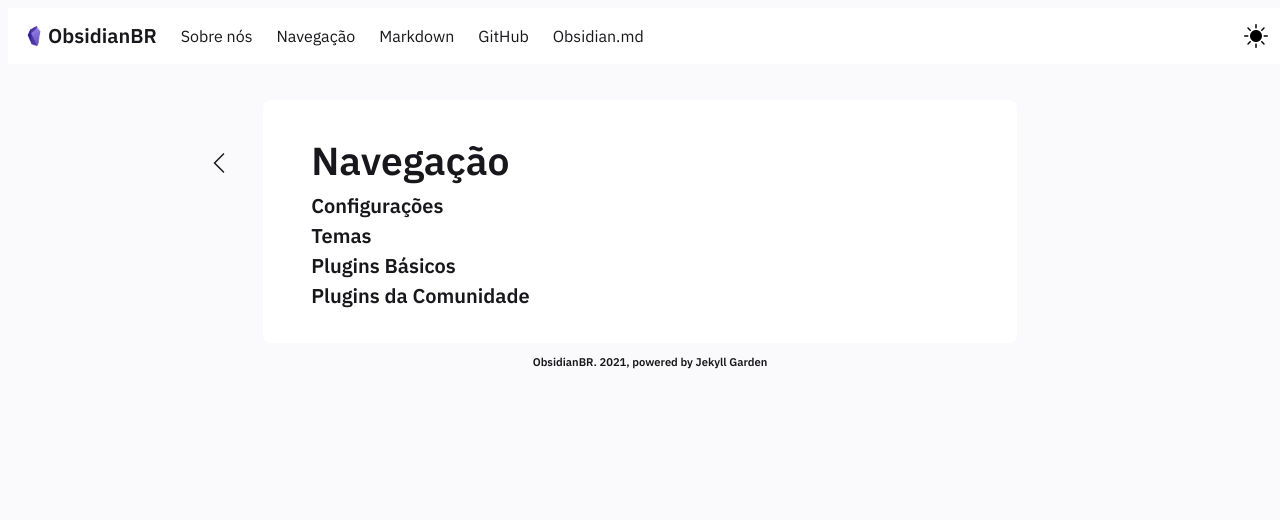
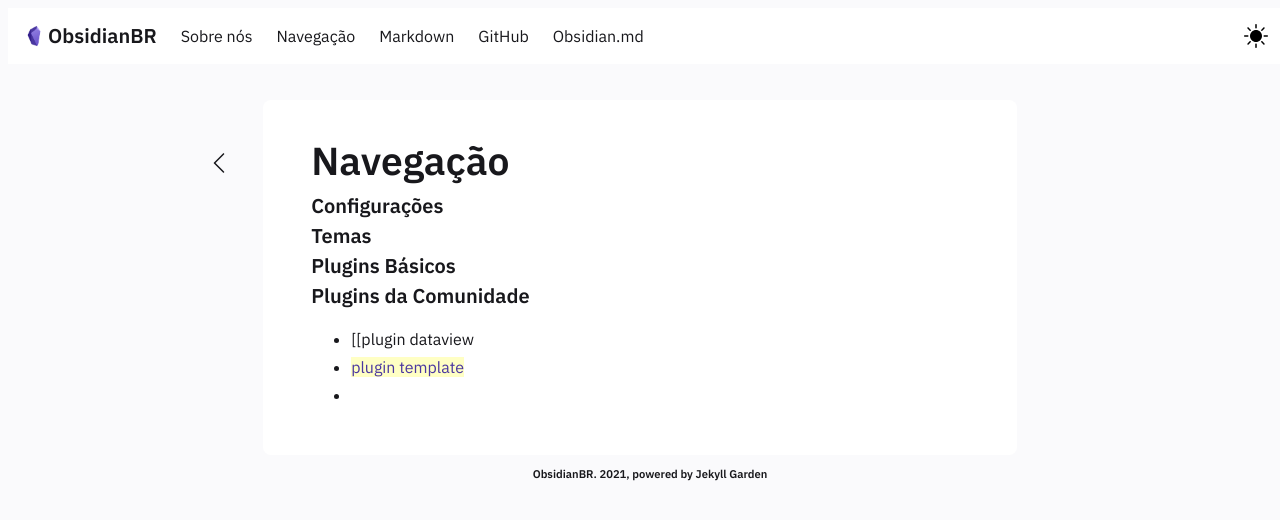
Before and after one commit to obsidianbr/obsidianbr.github.io, a Jekyll site: the page built from _posts/2021-12-12-nav.md, in a window 1280 px wide. Shown: the top 520 px of the page. Built offline with Jekyll 4.4.1, drawn with Linux system fonts in a browser that asks for light colours.

Commit message:
Update 2021-12-12-nav.md

```diff
--- a/_posts/2021-12-12-nav.md
+++ b/_posts/2021-12-12-nav.md
@@ -10,3 +10,7 @@ date : 12-12-2021
 #### Plugins Básicos
 
 #### Plugins da Comunidade
+
+- [[plugin dataview
+- [[plugin template]]
+-
```
